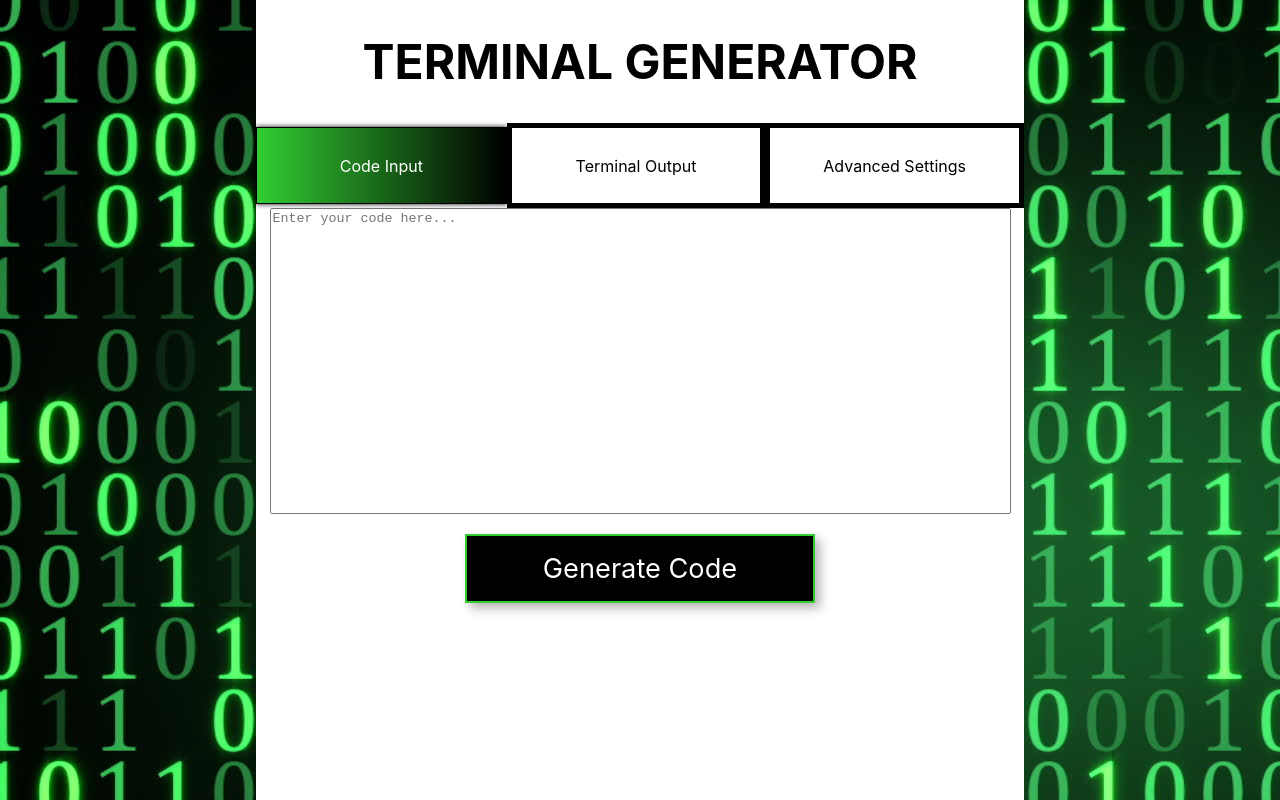
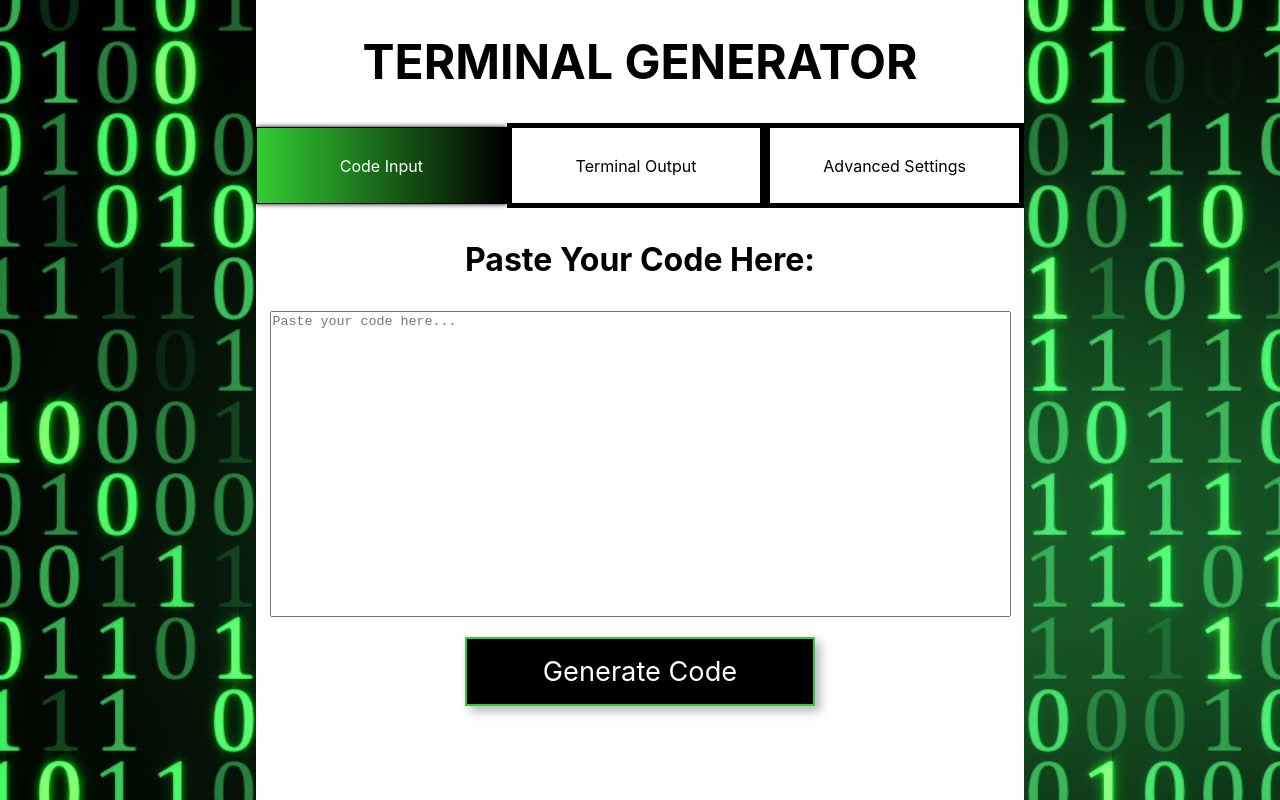
Before and after one commit to dpericich/Terminal-Generator, a React (Create React App) app: page / in a window 1280 px wide. Built offline with nearby package versions, Linux system fonts and the light colour scheme.

Commit message:
Updated verbiage for code input screen

```diff
--- a/src/codeInput/index.tsx
+++ b/src/codeInput/index.tsx
@@ -11,6 +11,7 @@ interface codeInputElementProps {
 const CodeInputElement = (props: codeInputElementProps): ReactElement => {
     return(
         <div>
+            <h3>Paste Your Code Here:</h3>
             {/* Commenting out currently bc I don't support syntax coloring */}
             {/* <div className='radio-container'>
                 <div className="radio-element-container">
@@ -28,7 +29,7 @@ const CodeInputElement = (props: codeInputElementProps): ReactElement => {
                 id=""
                 cols={90}
                 rows={20}
-                placeholder="Enter your code here..."
+                placeholder="Paste your code here..."
                 value={props.codeInput}
                 onChange={(e) => {props.setCodeInput(e.target.value)}}
             >
```
